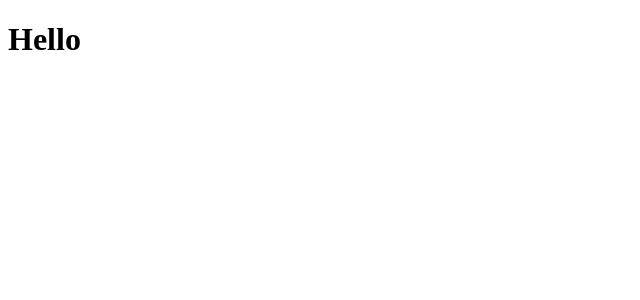
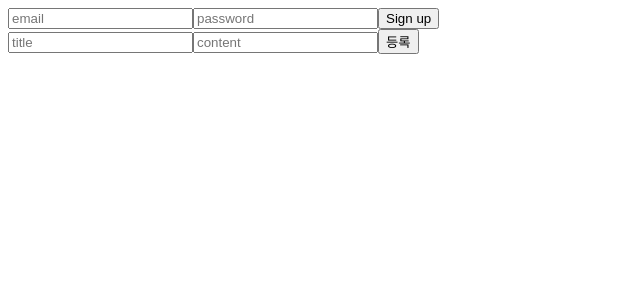
Before and after one commit to yang-chun-web/Frontend, a React (Create React App) app: page / in a window 1280 px wide. Shown: the top 300 px of the page, without its empty margins (0-640 px from the left). Built offline with nearby package versions, Linux system fonts and the light colour scheme.

Commit message:
board-data-input-test

```diff
--- a/src/App.js
+++ b/src/App.js
@@ -1,7 +1,78 @@
+import { useState } from "react";
+import { signup, textRegist } from "./api";
+
 function App() {
+  const EMAIL = "email";
+  const PASSWORD = "password";
+  const [email, setEmail] = useState("");
+  const [password, setPassword] = useState("");
+
+  const onUserInfoSumbit = (event) => {
+    event.preventDefault();
+    const userInfo = { email, password };
+    signup(userInfo);
+  };
+
+  const onUserInfoChange = (event) => {
+    const { name, value } = event.target;
+    if (name === EMAIL) {
+      setEmail(value);
+    }
+    if (name === PASSWORD) {
+      setPassword(value);
+    }
+  };
+
+  const [title, setTitle] = useState("");
+  const [content, setContent] = useState("");
+  const onTextInfoChange = (event) => {
+    const { name, value } = event.target;
+    if (name === "title") {
+      setTitle(value);
+    }
+    if (name === "content") {
+      setContent(value);
+    }
+  };
+  const onTextSubmit = (event) => {
+    event.preventDefault();
+    const textInfo = { title, content };
+    textRegist(textInfo);
+    console.log(textInfo);
+  };
+
   return (
     <div>
-      <h1>Hello</h1>
+      <form onSubmit={onUserInfoSumbit}>
+        <input
+          name="email"
+          onChange={onUserInfoChange}
+          type="text"
+          placeholder="email"
+        />
+        <input
+          name="password"
+          onChange={onUserInfoChange}
+          type="text"
+          placeholder="password"
+        />
+        <button>Sign up</button>
+      </form>
+      <form onSubmit={onTextSubmit}>
+        <input
+          name="title"
+          onChange={onTextInfoChange}
+          type="text"
+          placeholder="title"
+        />
+        <input
+          name="content"
+          onChange={onTextInfoChange}
+          type="text"
+          placeholder="content"
+        />
+        <button>등록</button>
+      </form>
     </div>
   );
 }
--- /dev/null
+++ b/src/api.js
@@ -0,0 +1,10 @@
+import axios from "axios";
+const client = axios.create();
+
+export const signup = (userInfo) => {
+    client.post('/api/signup', userInfo).then((res)=>console.log(res));
+}
+
+export const textRegist = (textInfo) => {
+    client.post('/api/textRegist', textInfo).then((res)=>console.log(res))
+}
```
